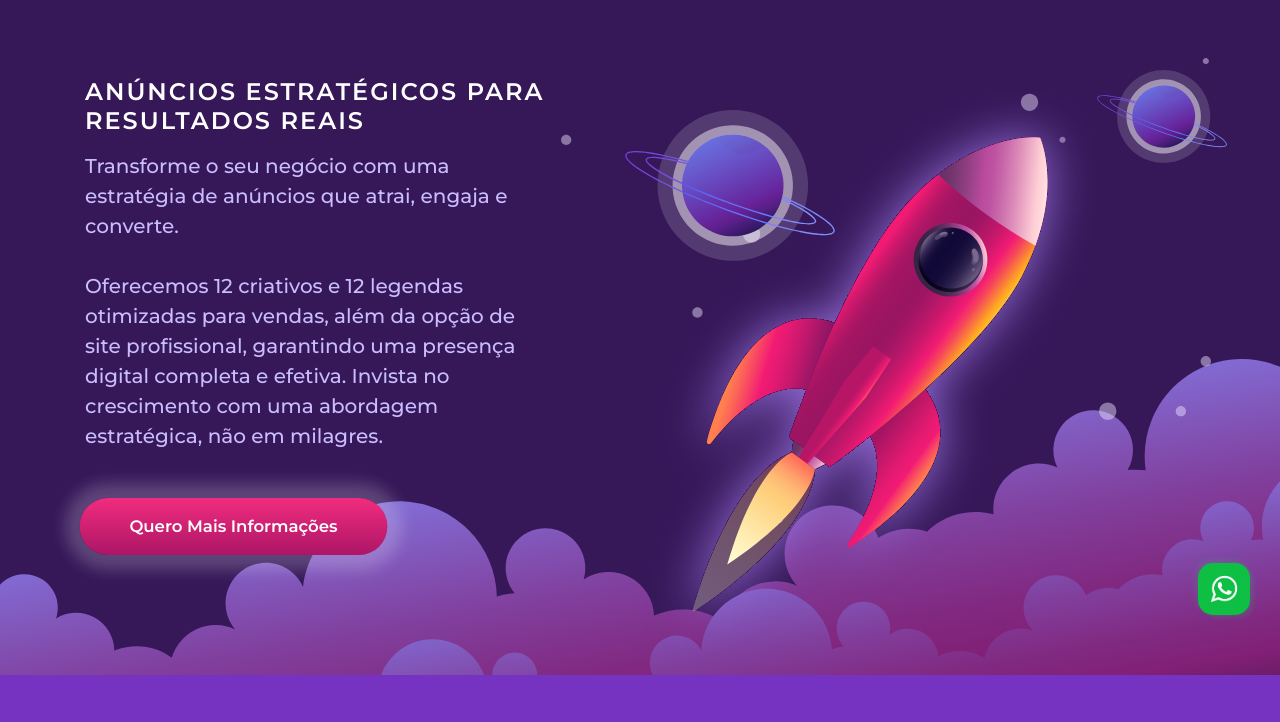
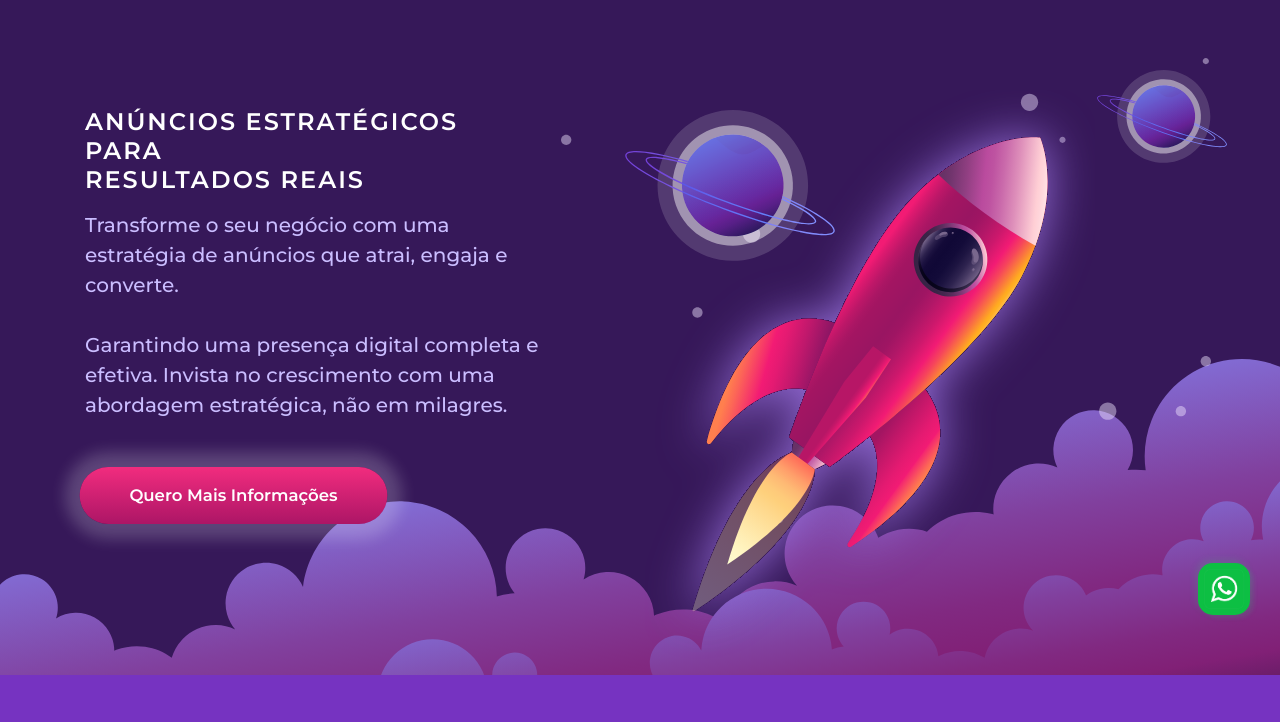
Before and after one commit to GuilhermeSalles/Site-Destrave, a PHP site: page /destrave/ in a window 1280 px wide. Shown: the part 125-847 px from the top of the page. Run offline with PHP 8.4, Linux system fonts and the light colour scheme; some libraries are stand-ins or nearby versions.

Commit message:
texto organizado

```diff
--- a/destrave/index.php
+++ b/destrave/index.php
@@ -132,12 +132,15 @@
          <div class="home__container container">
             <div class="home__content">
                <h1 class="home__title" style="color: white">
-                  ANÚNCIOS ESTRATÉGICOS PARA<br>RESULTADOS REAIS
+               ANÚNCIOS ESTRATÉGICOS <br>PARA <br>RESULTADOS REAIS
+
                </h1>
                <p class="home__description">
                   Transforme o seu negócio com uma estratégia de anúncios que atrai, engaja e converte.
-                  <br><br>
-                  Oferecemos 12 criativos e 12 legendas otimizadas para vendas, além da opção de site profissional, garantindo uma presença digital completa e efetiva. Invista no crescimento com uma abordagem estratégica, não em milagres.
+
+                  <br>
+                  <br>
+                  Garantindo uma presença digital completa e efetiva. Invista no crescimento com uma abordagem estratégica, não em milagres.
                </p>
 
                <a href="https://wa.me/5519988408183?text=Olá%2C%20gostaria%20de%20tirar%20dúvidas%20sobre%20a%20assessoria!" class="home__button botao" id="openModalButton">Quero Mais Informações</a>
@@ -154,6 +157,7 @@
          <img src="assets/img/clouds-1.svg" alt="image" class="home__cloud-1">
          <img src="assets/img/clouds-2.svg" alt="image" class="home__cloud-2">
       </section>
+
 
       <!--==================== ABOUT ====================-->
       <section class="section about" id="about">
```
